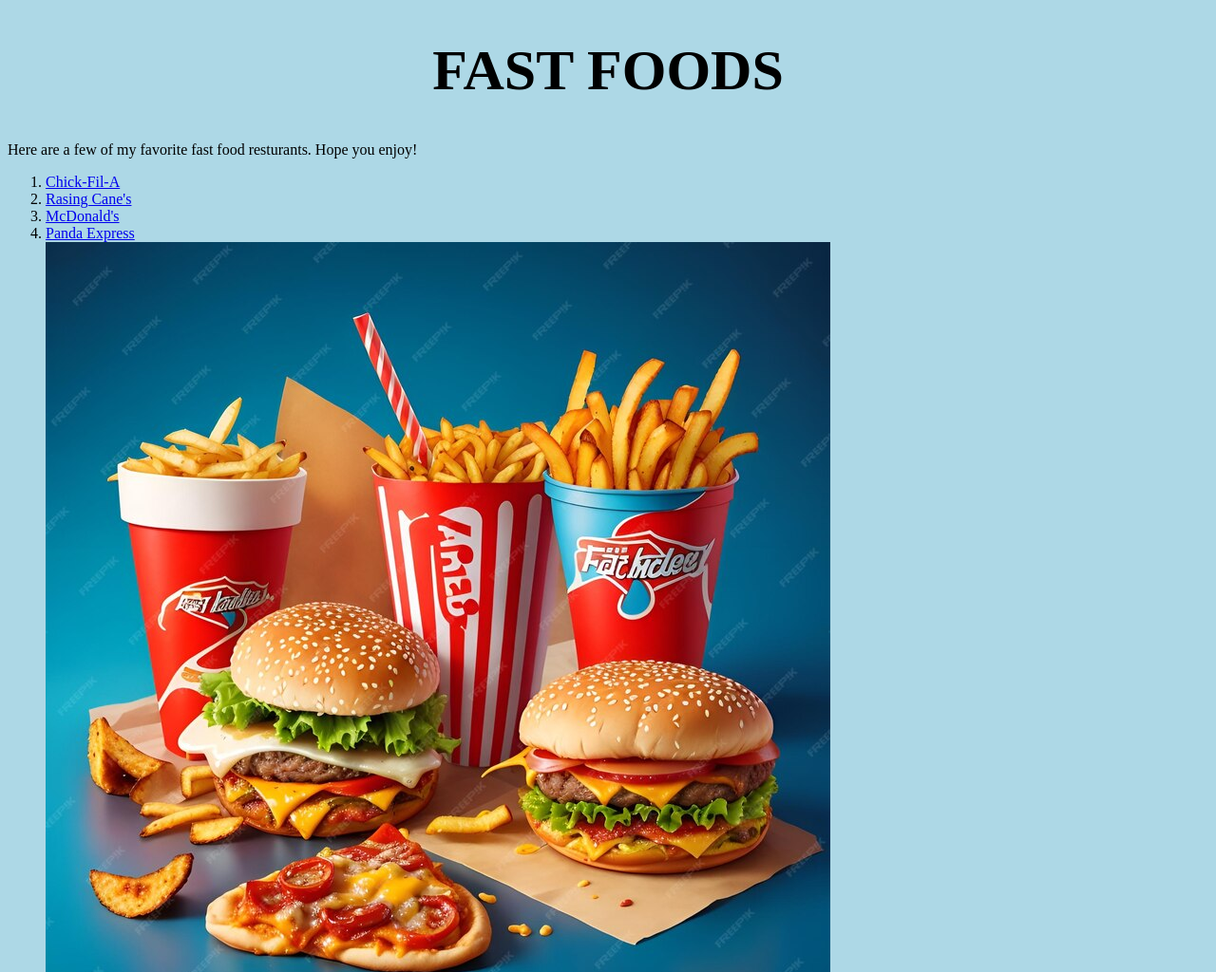
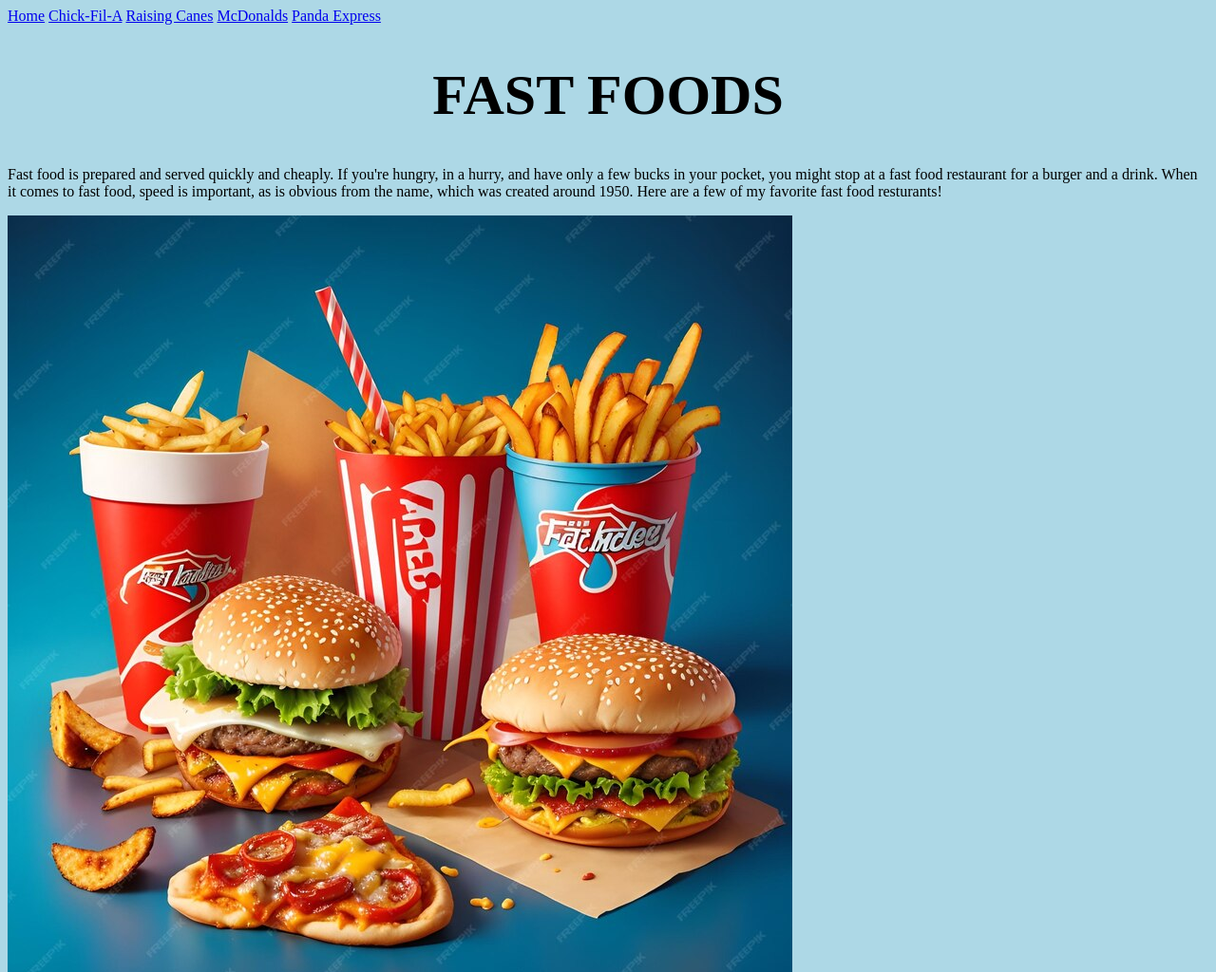
Before and after one commit to AudreyP24/Website, a plain HTML site: page FastFoods.html in a window 1280 px wide. Shown: the top 1024 px of the page at 95% size. Drawn offline with Linux system fonts and the light colour scheme.

Commit message:
Add files via upload

```diff
--- a/FastFoods.html
+++ b/FastFoods.html
@@ -5,15 +5,21 @@
 	<link href="style.css" type="text/css" rel="stylesheet" />
 </head>
 <body>
+
+	<div class="topnav">
+  <a href="fastfoods.html" class="active">Home</a>
+  <a href="ChickFilA.html">Chick-Fil-A</a>
+  <a href="RaisingCanes.html">Raising Canes</a>
+  <a href="McDonalds.html">McDonalds</a>
+  <a href="PandaExpress.html">Panda Express</a>
+</div>
+
 	<h1>FAST FOODS</h1>
 
-	<p>Here are a few of my favorite fast food resturants. Hope you enjoy! </p>
+	<p>Fast food is prepared and served quickly and cheaply. If you're hungry, in a hurry, and have only a few bucks in your pocket, you might stop at a fast food restaurant for a burger and a drink. When it comes to fast food, speed is important, as is obvious from the name, which was created around 1950. Here are a few of my favorite fast food resturants! </p>
 
-	<ol>
-		<li><a href= "ChickFilA.html">Chick-Fil-A</a></li></li>
-		<li><a href= "RaisingCanes.html">Rasing Cane's</a></li></li>
-        <li><a href= "McDonalds.html">McDonald's</a></li></li>
-		 <li><a href= "PandaExpress.html">Panda Express</a></li></li>
+
+
 
 </ul>
 		<img src="fastfoodphoto.jpg" alt="Fast Food Photo" />
```
Also changed, not shown: ChickFilA.html (+9 -3 lines), McDonalds.html (+2 -0 lines), RaisingCanes.html (+11 -0 lines).
